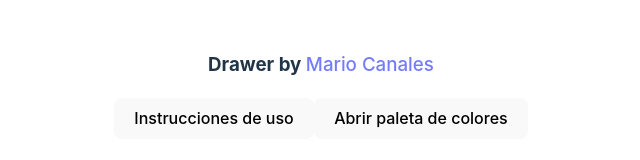
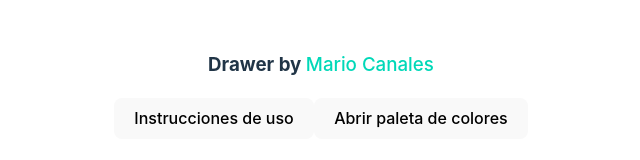
Before and after one commit to DrunkPsyduck/drawer, a React (Vite) app: page / in a window 1280 px wide. In both pictures the pointer is over the link "Mario Canales". Shown: the top 160 px of the page, without its empty margins (319-959 px from the left). Built offline with nearby package versions, Linux system fonts and the light colour scheme.

Commit message:
Cambios en CSS para los textos

```diff
--- a/src/index.css
+++ b/src/index.css
@@ -16,11 +16,13 @@
 
 a {
   font-weight: 500;
-  color: #646cff;
+  color: #037A68;
   text-decoration: inherit;
 }
 a:hover {
-  color: #535bf2;
+  color: #00d8b8;
+  transition: color 0.5s ease-out;
+
 }
 
 body {
@@ -35,6 +37,7 @@ h1 {
   font-size: 3.2em;
   line-height: 1.1;
 }
+
 
 button {
   border-radius: 8px;
@@ -61,7 +64,8 @@ button:focus-visible {
     background-color: #ffffff;
   }
   a:hover {
-    color: #747bff;
+    color: #00d8b8;
+    transition: color 0.5s ease-out;
   }
   button {
     background-color: #f9f9f9;
```
